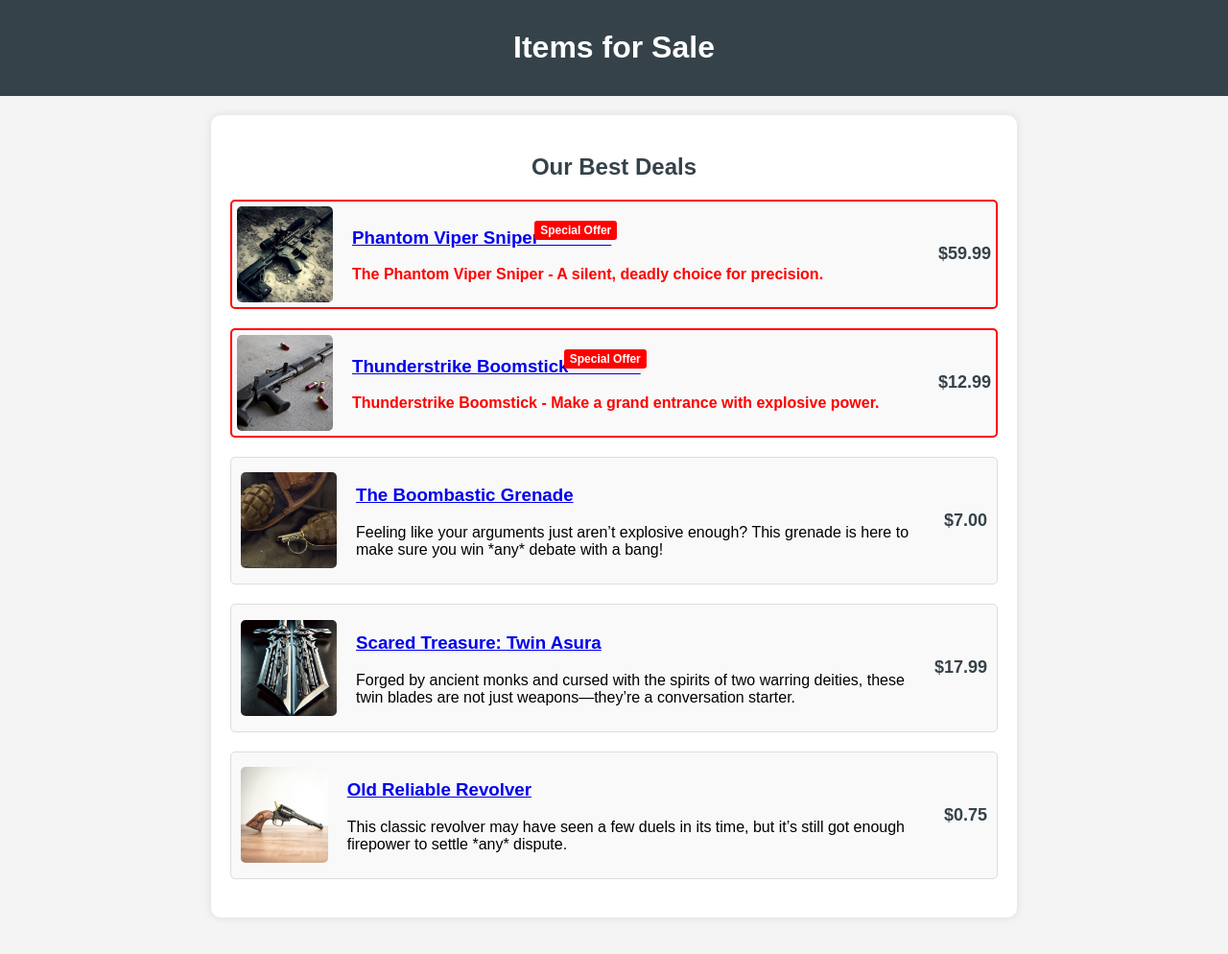
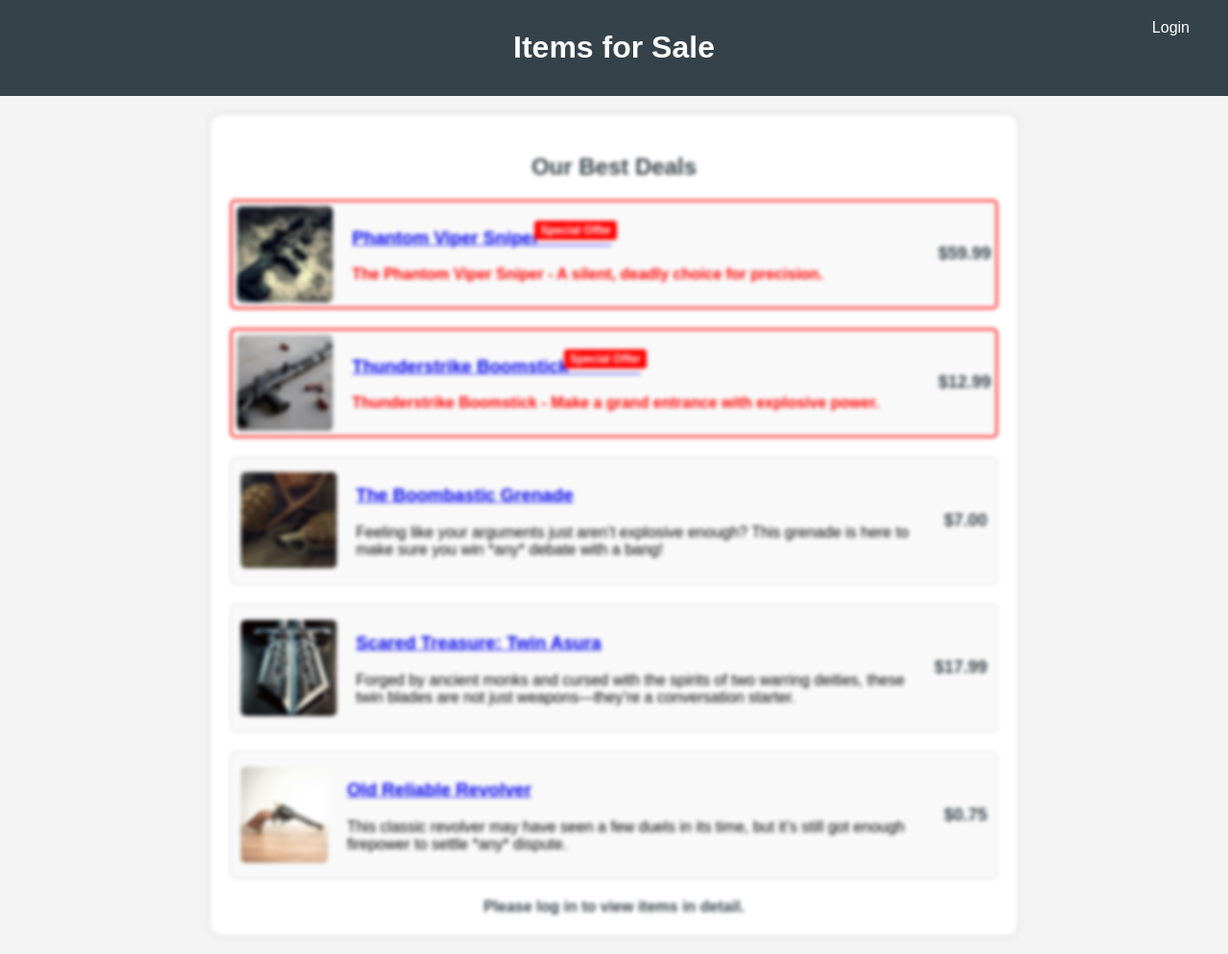
Before and after one commit to Sedic-web/Sedic_Mech, a plain HTML site: page index.html in a window 1280 px wide. Shown: the whole page at 96% size. Drawn offline with Linux system fonts and the light colour scheme.

Commit message:
index.html

```diff
--- a/index.html
+++ b/index.html
@@ -16,6 +16,17 @@
             color: #ffffff;
             padding: 10px 20px;
             text-align: center;
+            position: relative;
+        }
+        .login-btn {
+            position: absolute;
+            right: 20px;
+            top: 10px;
+            padding: 10px 20px;
+            background-color: #35424a;
+            color: #ffffff;
+            text-decoration: none;
+            border-radius: 5px;
         }
         main {
             padding: 20px;
@@ -24,6 +35,7 @@
             background: white;
             border-radius: 10px;
             box-shadow: 0 0 10px rgba(0, 0, 0, 0.1);
+            filter: blur(2px); /* Apply blur effect */
         }
         h2 {
             text-align: center;
@@ -76,12 +88,19 @@
             top: -10px;
             left: -10px;
         }
+        .login-message {
+            text-align: center;
+            color: #35424a;
+            font-weight: bold;
+            margin-top: 20px;
+        }
     </style>
 </head>
 <body>
 
 <header>
     <h1>Items for Sale</h1>
+    <a href="login.html" class="login-btn">Login</a> <!-- Moved Login Button to Top Right -->
 </header>
 
 <main>
@@ -136,6 +155,11 @@
         </div>
         <div class="item-price">$0.75</div>
     </div>
+
+    <!-- Message for Users -->
+    <div class="login-message">
+        Please log in to view items in detail.
+    </div>
 </main>
 
 </body>
```
